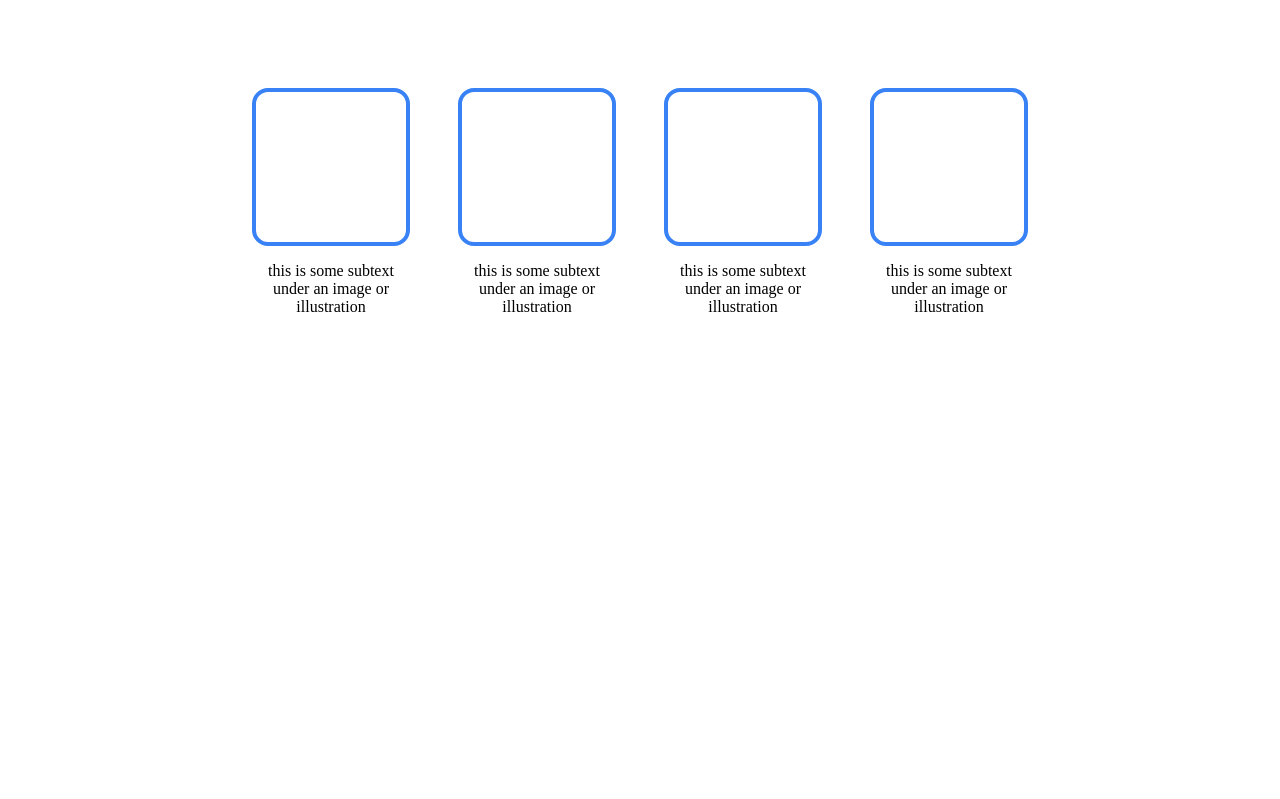
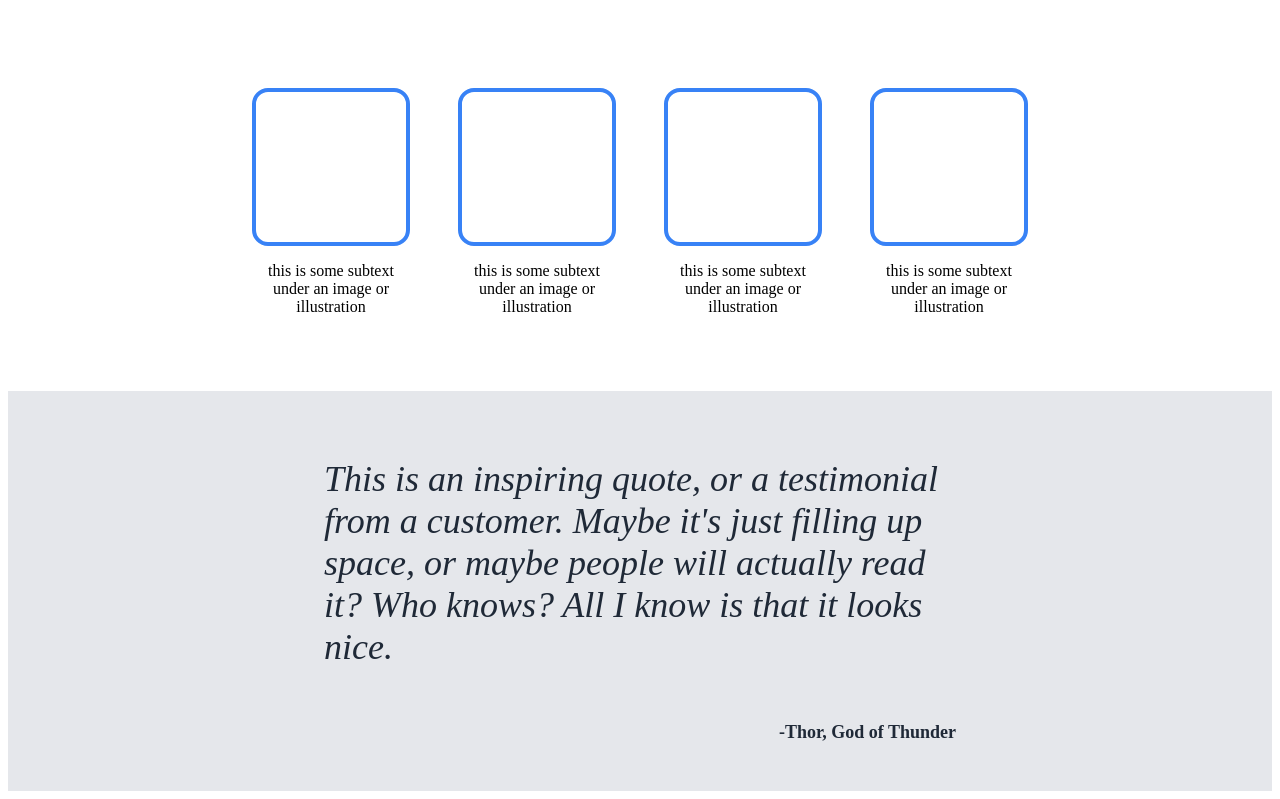
Before and after one commit to aljoromer/odin-landing-page, a plain HTML site: page index.html in a window 1280 px wide. Shown: the part 697-1496 px from the top of the page. Before the commit the page ends 1096 px from the top, so only its background shows below. Drawn offline with Linux system fonts and the light colour scheme.

Commit message:
Add quote section

```diff
--- a/index.html
+++ b/index.html
@@ -51,7 +51,11 @@
         </div>
     </div>
     <div class="quote">
-
+        <p class="quotebody"><em>This is an inspiring quote, or a testimonial from a customer.
+             Maybe it's just filling up space, or maybe people will actually read it?
+            Who knows? All I know is that it looks nice.
+        </em></p>
+        <p class="thor">-Thor, God of Thunder</p>
     </div>
 </body>
 </html>
--- a/styles.css
+++ b/styles.css
@@ -131,9 +131,26 @@ button {
 }
 
 .quote {
-    flex: 4;
+    display:flex;
+    flex-direction:column;
     background:#E5E7EB;
     height: 400px;
+    justify-content:center;
+    align-items:center;
+}
+
+.quote p {
+    width:50%;
+    color: #1F2937;
+}
+.quotebody {
+    font-size:36px;
+}
+
+.thor {
+    text-align:right;
+    font-size:18px;
+    font-weight:bold;
 }
 
 .sign-up {
```
